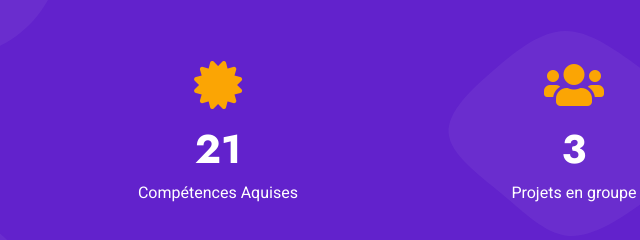
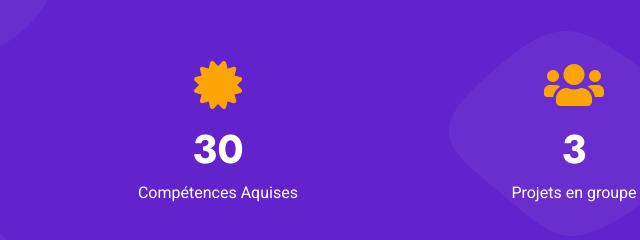
Before and after one commit to trunkees/portfolio, a plain HTML site: page index.html in a window 1280 px wide. Shown: the part 3800-4040 px from the top of the page, 66-706 px from the left. Drawn offline with nearby package versions, Linux system fonts and the light colour scheme.

Commit message:
Add files via upload

```diff
--- a/index.html
+++ b/index.html
@@ -633,7 +633,7 @@
                 <div class="row g-4">
                     <div class="col-md-6 col-lg-3 text-center wow fadeIn" data-wow-delay="0.1s" style="margin-left: auto; margin-right: auto;">
                         <i class="fa fa-certificate fa-3x text-secondary mb-3"></i>
-                        <h1 class="text-white mb-2" data-toggle="counter-up">21</h1>
+                        <h1 class="text-white mb-2" data-toggle="counter-up">30</h1>
                         <p class="text-white mb-0">Compétences Aquises</p>
                     </div>
                     <div class="col-md-6 col-lg-3 text-center wow fadeIn" data-wow-delay="0.5s" style="margin-left: auto; margin-right: auto;">
```
